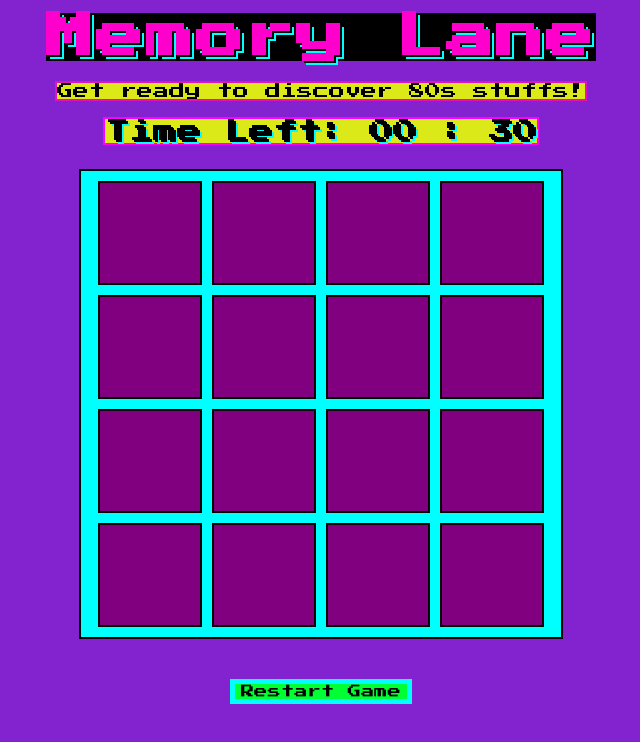
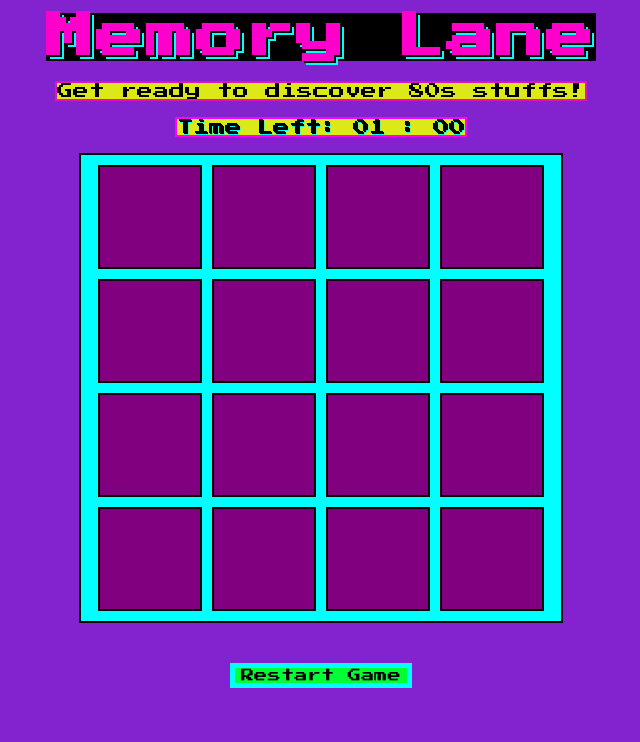
Before and after one commit to Lu4n4-ru/memory-game-80s, a plain HTML site: page index.html in a window 1280 px wide. Both pictures are taken after a click on the button "Restart Game". Shown: the whole page, without its empty margins (319-959 px from the left). Drawn offline with Linux system fonts and the light colour scheme.

Commit message:
adjustements to timer duration

```diff
--- a/css/style.css
+++ b/css/style.css
@@ -23,8 +23,8 @@ h1 {
 }
 #timer {
     font-family: 'Press Start 2P', cursive;
-    font-size: 1.5rem;
-    text-shadow: 2px 2px 0 #000, 4px 4px 0 #00ffff;
+    font-size: 1rem;
+    text-shadow: 1px 1px 0 #000, 1.5px 1.5px 0 #00ffff;
     background-color: rgb(219, 233, 25);
     border: 2px solid fuchsia;
     position: relative;
--- a/index.html
+++ b/index.html
@@ -12,7 +12,7 @@
 <body>
     <h1>Memory Lane</h1>
     <p id="teaser">Get ready to discover 80s stuffs!</p>
-    <p id="timer">Time Left: 00 : 30</p>
+    <p id="timer">Time Left: 01 : 00</p>
 
 
 
--- a/main.js
+++ b/main.js
@@ -1,6 +1,6 @@
 //timer
 let timer;
-let timeLeft = 30;
+let timeLeft = 60;
 let timerElement = document.getElementById('timer')
 
 function startTimer() {
@@ -146,7 +146,7 @@ function checkForMatch() {
 function checkForWin() {
     const cardFlipped = document.querySelectorAll('.matched');
 
-    if (cardFlipped.length === 12) {
+    if (cardFlipped.length === 16) {
         wonMessage()
 
     }
@@ -162,7 +162,7 @@ function wonMessage() {
 }
 
 function gameOver () {
-    if (document.querySelectorAll('.matched').length < 12 && timeLeft === 0) {
+    if (document.querySelectorAll('.matched').length < 16 && timeLeft === 0) {
         gameOverMessage()
 
     }
@@ -185,8 +185,8 @@ document.getElementById('restart-game').addEventListener('click', restartGame);
 function restartGame() {
     console.log('Restart function called');
     timerStarted = false;
-    timeLeft = 30;
-    timerElement.innerHTML = `Time Left: 00 : 30`; //reset timer
+    timeLeft = 60;
+    timerElement.innerHTML = `Time Left: 01 : 00`; //reset timer
     clearInterval(timer);
 
     // reset background cards
```
